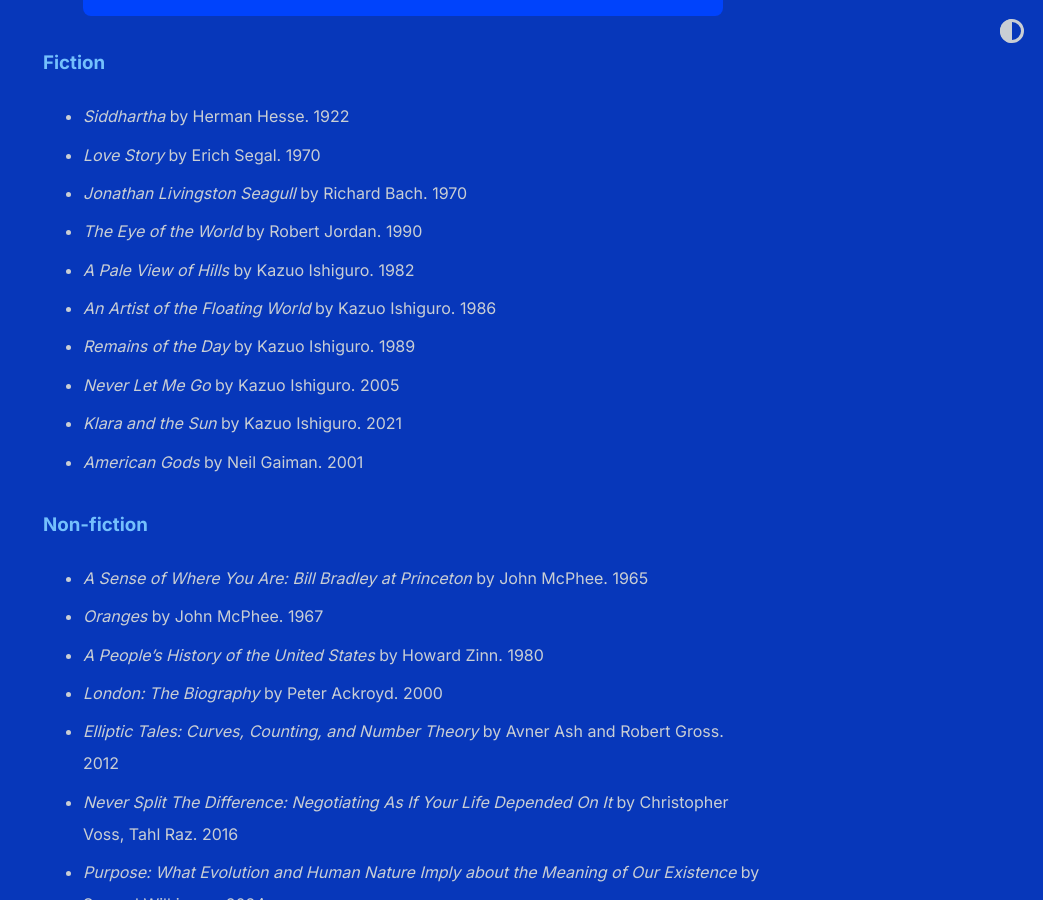
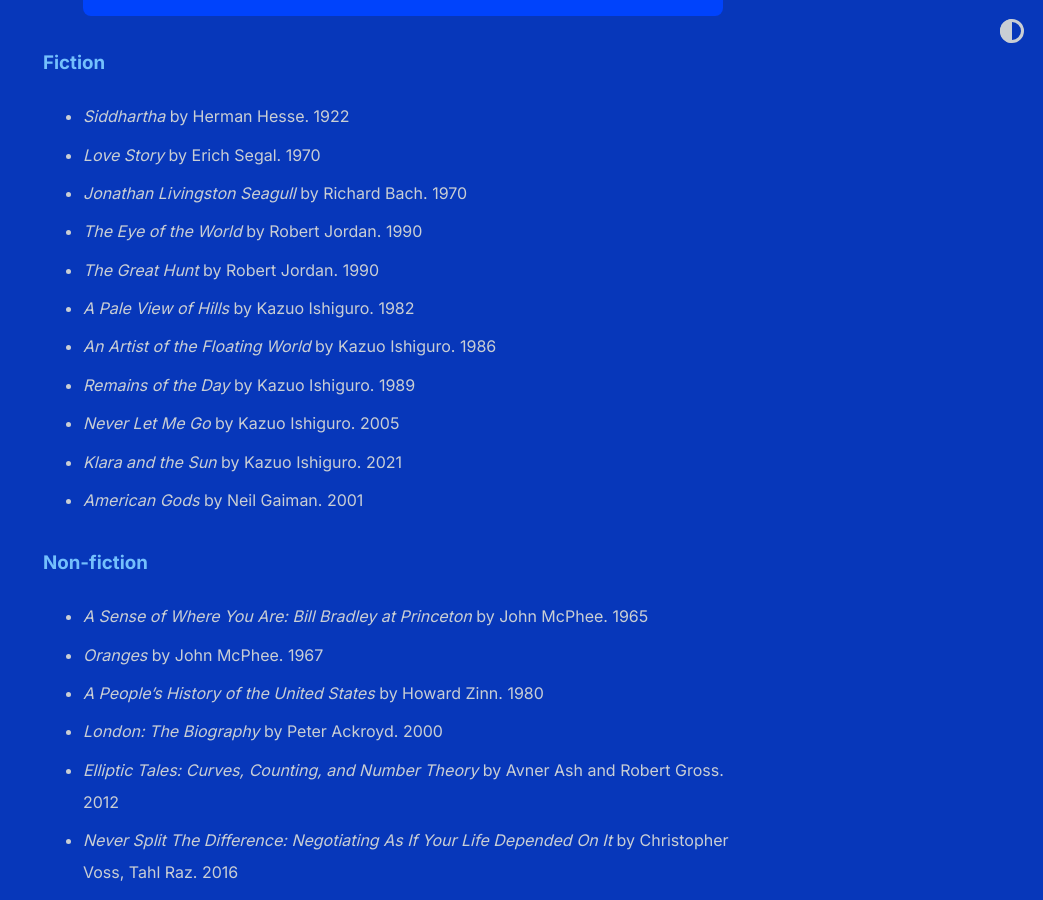
Before and after one commit to shihankanungo/shihankanungo.github.io, a Jekyll site: the page built from wrapped.md, in a window 1280 px wide and 900 px high, scrolled down 528 px. Shown: the whole window, without its empty margins (237-1280 px from the left). Built offline with Jekyll 4.4.1, drawn with Linux system fonts in a browser that asks for light colours.

Commit message:
Update wrapped.md

```diff
--- a/wrapped.md
+++ b/wrapped.md
@@ -13,6 +13,7 @@ title: Wrapped (2025)
 - *Love Story* by Erich Segal. 1970
 - *Jonathan Livingston Seagull* by Richard Bach. 1970
 - *The Eye of the World* by Robert Jordan. 1990
+- *The Great Hunt* by Robert Jordan. 1990
 - *A Pale View of Hills* by Kazuo Ishiguro. 1982
 - *An Artist of the Floating World* by Kazuo Ishiguro. 1986
 - *Remains of the Day* by Kazuo Ishiguro. 1989
```
